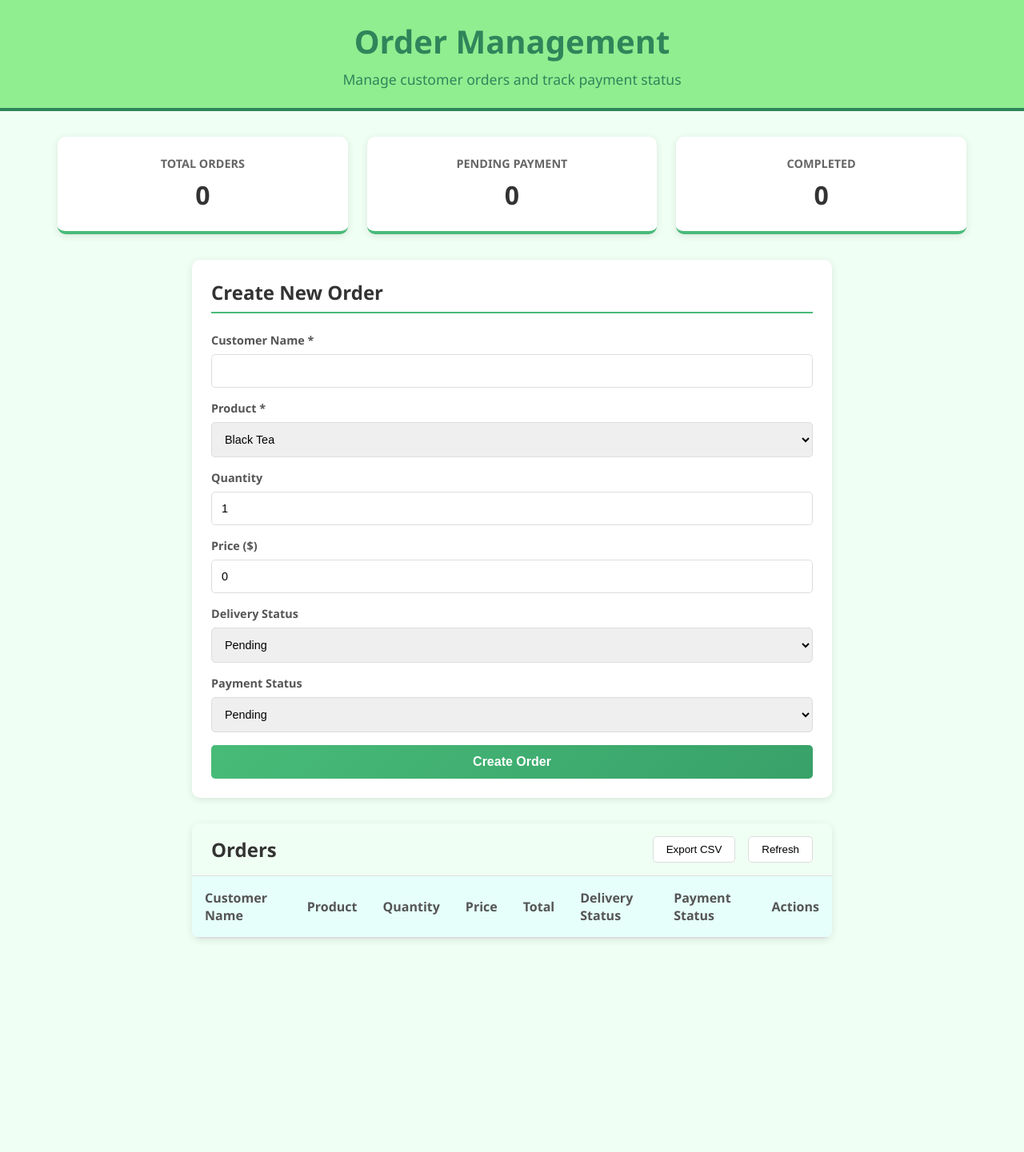
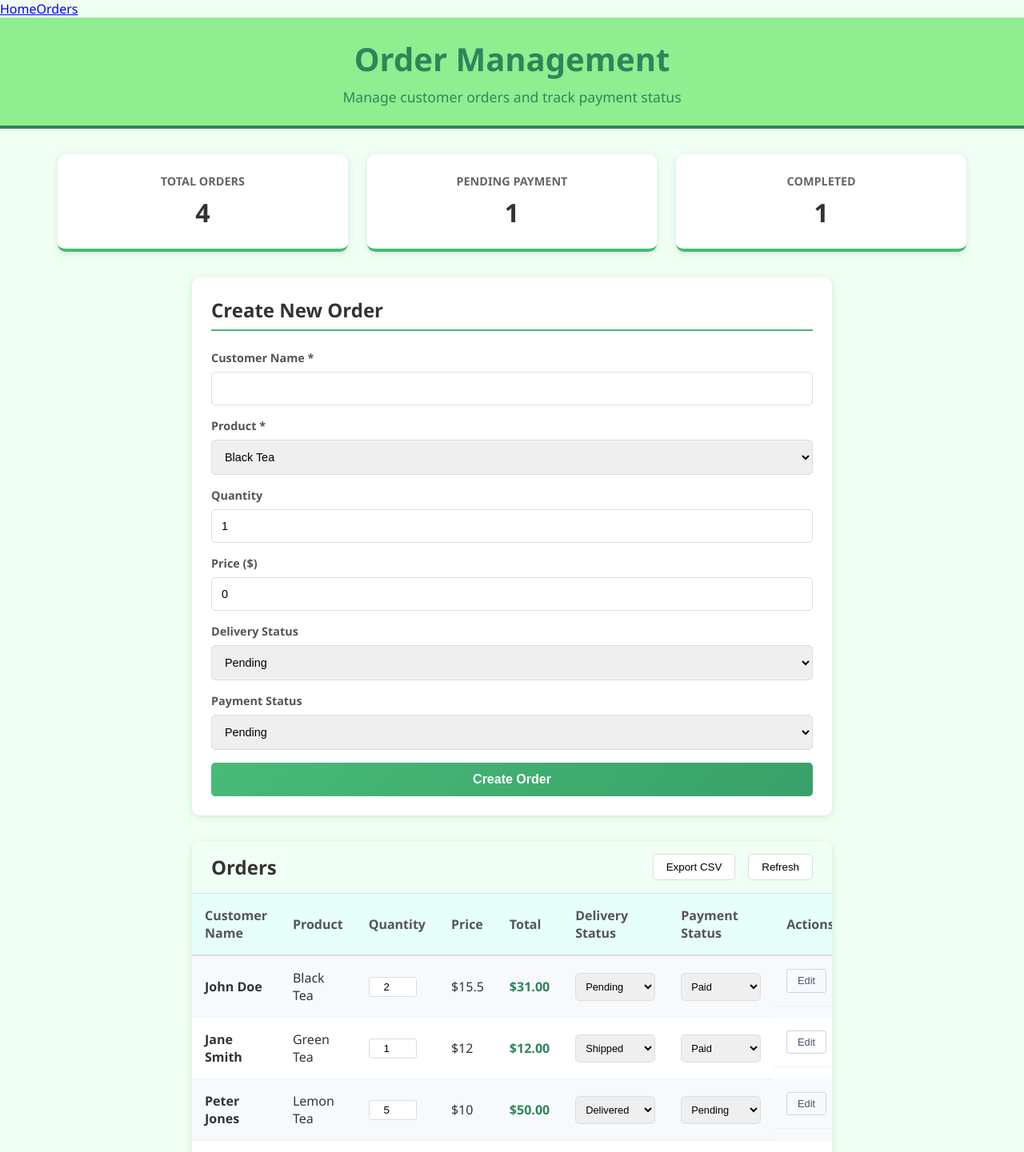
Before and after one commit to IsurangaAGA/Tea-Factory-Management-, a React (Vite) app in the folder TeaFactoryFrontend/: page /orders in a window 1280 px wide. Shown: the top 1441 px of the page at 80% size. Before the commit the page ends 1206 px from the top, so only its background shows below. Built offline with nearby package versions, Linux system fonts and the light colour scheme; the HTML template or start-up script is replaced by a standard one.

Commit message:
update  nevigation

```diff
--- a/TeaFactoryFrontend/package.json
+++ b/TeaFactoryFrontend/package.json
@@ -11,7 +11,8 @@
   },
   "dependencies": {
     "react": "^19.1.1",
-    "react-dom": "^19.1.1"
+    "react-dom": "^19.1.1",
+    "react-router-dom": "^7.9.4"
   },
   "devDependencies": {
     "@eslint/js": "^9.33.0",
--- a/TeaFactoryFrontend/src/App.jsx
+++ b/TeaFactoryFrontend/src/App.jsx
@@ -1,12 +1,20 @@
-import React from 'react';
+import { BrowserRouter, Routes, Route } from 'react-router-dom';
+import Navigation from './components/Navigation';
+import Home from './pages/Home';
 import OrderManagement from './pages/OrderManagement';
 import './App.css';
 
 function App() {
   return (
-    <div className="App">
-      <OrderManagement />
-    </div>
+    <BrowserRouter>
+      <div className="App">
+        <Navigation />
+        <Routes>
+          <Route path="/" element={<Home />} />
+          <Route path="/orders" element={<OrderManagement />} />
+        </Routes>
+      </div>
+    </BrowserRouter>
   );
 }
 
--- /dev/null
+++ b/TeaFactoryFrontend/src/components/Navigation.jsx
@@ -0,0 +1,19 @@
+import { Link } from 'react-router-dom';
+import './Navigation.css';
+
+const Navigation = () => {
+  return (
+    <nav className="navigation">
+      <div className="nav-container">
+        <Link to="/" className="nav-link">
+          Home
+        </Link>
+        <Link to="/orders" className="nav-link">
+          Orders
+        </Link>
+      </div>
+    </nav>
+  );
+};
+
+export default Navigation;
--- a/TeaFactoryFrontend/src/components/OrderItem.jsx
+++ b/TeaFactoryFrontend/src/components/OrderItem.jsx
@@ -0,0 +1,45 @@
+import React from 'react';
+
+const OrderItem = ({ order, onUpdate, onDelete }) => {
+  const handleStatusChange = (e) => {
+    onUpdate(order.id, { paymentStatus: e.target.value });
+  };
+
+  return (
+    <div className="order-item">
+      <div className="order-header">
+        <h3>{order.customerName}</h3>
+        <span className="order-id">#{order.id}</span>
+      </div>
+
+      <div className="order-details">
+        <p><strong>Product:</strong> {order.productName}</p>
+        <p><strong>Quantity:</strong> {order.quantity}</p>
+        <p><strong>Price:</strong> ${order.price}</p>
+        <p><strong>Total:</strong> ${order.price * order.quantity}</p>
+      </div>
+
+      <div className="order-actions">
+        <select
+          value={order.paymentStatus}
+          onChange={handleStatusChange}
+          className={`status-select status-${order.paymentStatus.toLowerCase()}`}
+        >
+          <option value="Pending">Pending</option>
+          <option value="Paid">Paid</option>
+          <option value="Failed">Failed</option>
+          <option value="Refunded">Refunded</option>
+        </select>
+
+        <button
+          onClick={() => onDelete(order.id)}
+          className="delete-btn"
+        >
+          Delete
+        </button>
+      </div>
+    </div>
+  );
+};
+
+export default OrderItem;
--- a/TeaFactoryFrontend/src/hooks/useOrders.js
+++ b/TeaFactoryFrontend/src/hooks/useOrders.js
@@ -1,49 +1,81 @@
-import { useState, useEffect } from 'react';
+import { useState, useEffect, useCallback } from 'react';
+
+const mockOrders = [
+  {
+    id: 1,
+    customer_name: 'John Doe',
+    product: 'Black Tea',
+    quantity: 2,
+    price: 15.50,
+    delivery_status: 'Pending',
+    payment_status: 'Paid',
+  },
+  {
+    id: 2,
+    customer_name: 'Jane Smith',
+    product: 'Green Tea',
+    quantity: 1,
+    price: 12.00,
+    delivery_status: 'Shipped',
+    payment_status: 'Paid',
+  },
+  {
+    id: 3,
+    customer_name: 'Peter Jones',
+    product: 'Lemon Tea',
+    quantity: 5,
+    price: 10.00,
+    delivery_status: 'Delivered',
+    payment_status: 'Completed',
+  },
+  {
+    id: 4,
+    customer_name: 'Alice Williams',
+    product: 'Black Tea',
+    quantity: 3,
+    price: 15.50,
+    delivery_status: 'Pending',
+    payment_status: 'Pending',
+  },
+];
 
 export const useOrders = () => {
-  const [orders, setOrders] = useState([]);
+  const [orders, setOrders] = useState(undefined);
 
-  // Simple ID generator (moved from orderUtils)
-  const generateOrderId = () => {
-    return 'ORD-' + Date.now();
-  };
+  useEffect(() => {
+    // Simulate fetching data from an API
+    const timer = setTimeout(() => {
+      setOrders(mockOrders);
+    }, 500); // 500ms delay
 
-  // Load orders from localStorage on component mount
-  useEffect(() => {
-    const savedOrders = localStorage.getItem('orders');
-    if (savedOrders) {
-      setOrders(JSON.parse(savedOrders));
-    }
+    return () => clearTimeout(timer);
   }, []);
 
-  // Save orders to localStorage whenever orders change
-  useEffect(() => {
-    localStorage.setItem('orders', JSON.stringify(orders));
-  }, [orders]);
+  const addOrder = useCallback(async (newOrderData) => {
+    // Simulate API call
+    await new Promise(resolve => setTimeout(resolve, 300));
+    const newOrder = {
+      ...newOrderData,
+      id: Date.now(), // Generate a unique ID
+    };
+    setOrders(prevOrders => [...(prevOrders ?? []), newOrder]);
+  }, []);
 
-  const addOrder = (orderData) => {
-    const newOrder = {
-      id: generateOrderId(),
-      ...orderData,
-      createdAt: new Date().toISOString()
-    };
-    setOrders(prev => [...prev, newOrder]);
-  };
+  const updateOrder = useCallback(async (orderId, updates) => {
+    // Simulate API call
+    await new Promise(resolve => setTimeout(resolve, 200));
+    setOrders(prevOrders =>
+      (prevOrders ?? []).map(order =>
+        order.id === orderId ? { ...order, ...updates } : order
+      )
+    );
+  }, []);
 
-  const updateOrder = (orderId, updatedData) => {
-    setOrders(prev => prev.map(order =>
-      order.id === orderId ? { ...order, ...updatedData } : order
-    ));
-  };
+  const deleteOrder = useCallback(async (orderId) => {
+    // Simulate API call
+    await new Promise(resolve => setTimeout(resolve, 400));
+    setOrders(prevOrders => (prevOrders ?? []).filter(order => order.id !== orderId));
+  }, []);
 
-  const deleteOrder = (orderId) => {
-    setOrders(prev => prev.filter(order => order.id !== orderId));
-  };
-
-  return {
-    orders,
-    addOrder,
-    updateOrder,
-    deleteOrder
-  };
+  return { orders, addOrder, updateOrder, deleteOrder };
 };
--- a/TeaFactoryFrontend/src/pages/OrderManagement.jsx
+++ b/TeaFactoryFrontend/src/pages/OrderManagement.jsx
@@ -21,11 +21,11 @@ const OrderManagement = () => {
           </div>
           <div className="stat-card">
             <h3>Pending Payment</h3>
-            <p className="number">{orders?.filter(o => o.payment_status === 'Pending').length ?? 0}</p>
+            <p className="number">{(orders ?? []).filter(o => o.payment_status === 'Pending').length}</p>
           </div>
           <div className="stat-card">
             <h3>Completed</h3>
-            <p className="number">{orders?.filter(o => o.delivery_status === 'Delivered').length ?? 0}</p>
+            <p className="number">{(orders ?? []).filter(o => o.delivery_status === 'Delivered').length}</p>
           </div>
         </div>
 
--- a/TeaFactoryFrontend/src/utils/orderUtils.js
+++ b/TeaFactoryFrontend/src/utils/orderUtils.js
@@ -0,0 +1,17 @@
+// Generate unique order IDs
+export const generateOrderId = () => {
+  return 'ORD-' + Date.now() + '-' + Math.random().toString(36).substr(2, 9);
+};
+
+// Calculate order total
+export const calculateTotal = (items) => {
+  return items.reduce((total, item) => total + (item.price * item.quantity), 0);
+};
+
+// Payment status options
+export const paymentStatuses = [
+  'Pending',
+  'Paid',
+  'Failed',
+  'Refunded'
+];
```
Also changed, not shown: TeaFactoryFrontend/src/components/Navigation.css (added), TeaFactoryFrontend/src/pages/Home.css (added), TeaFactoryFrontend/src/pages/Home.jsx (added), 1 other file (tests, documents, lock files or other folders).
